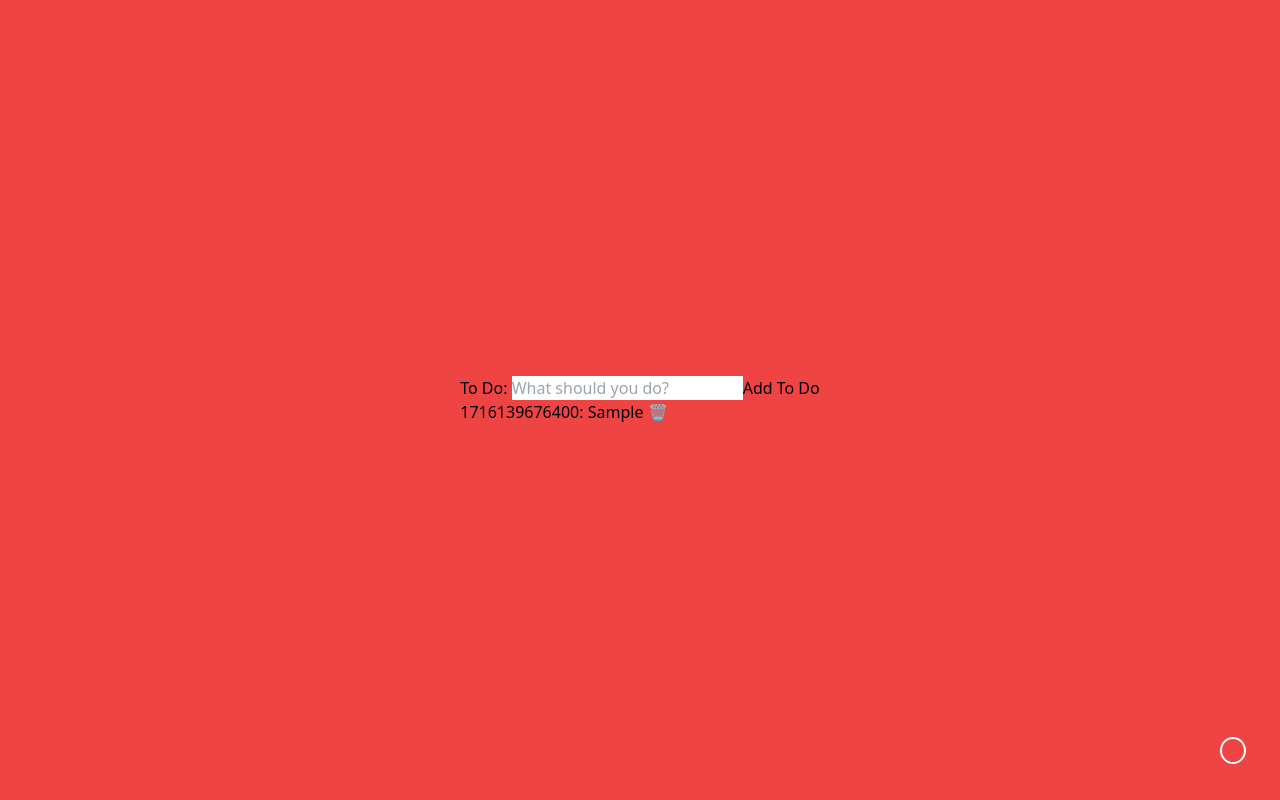
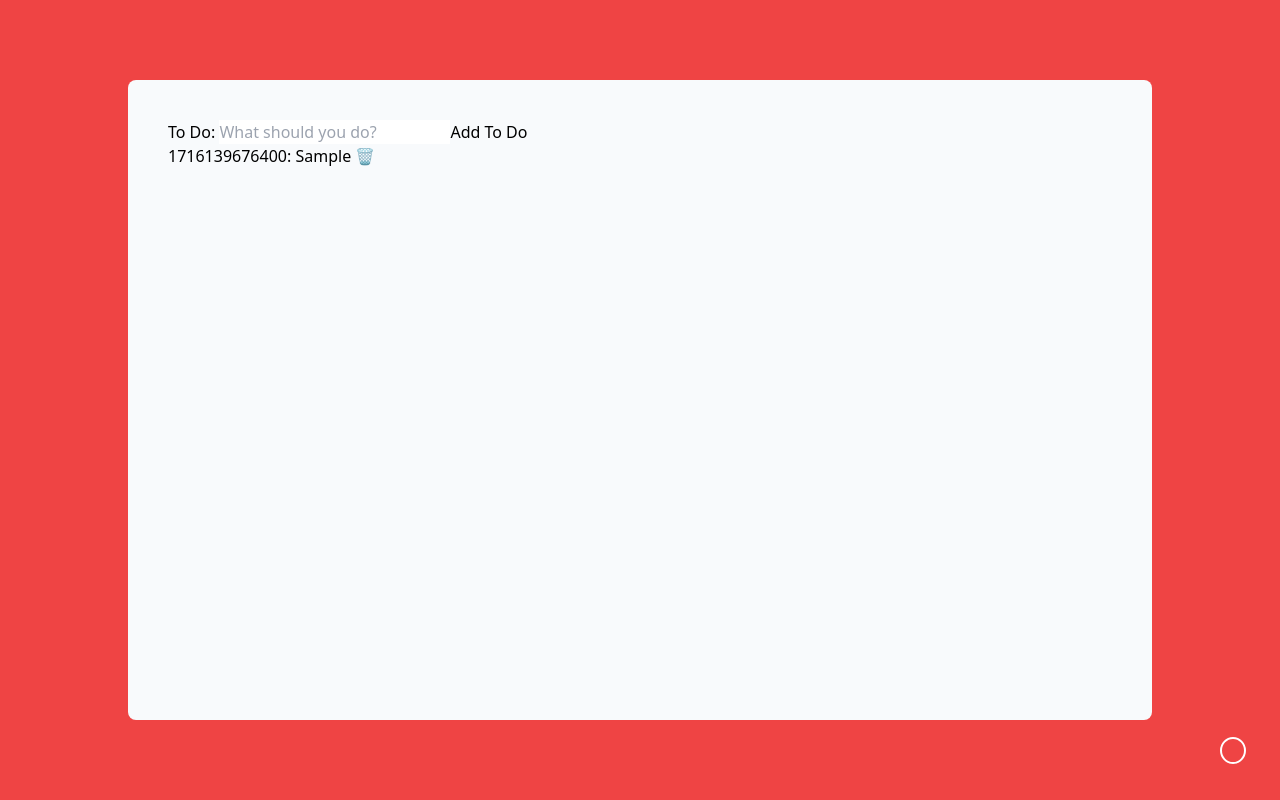
Before and after one commit to freirart/to-do-list, a React (Vite) app: page / in a window 1280 px wide. Both pictures are taken after typing "Sample" into the empty fields and a click on the button "Add To Do". Built offline with nearby package versions, Linux system fonts and the light colour scheme.

Commit message:
list to-dos component; provider outside main

```diff
--- a/src/ToDoApp.tsx
+++ b/src/ToDoApp.tsx
@@ -1,28 +1,17 @@
 import AddToDoInput from './components/AddToDoInput/AddToDoInput';
 import Background from './components/Background/Background';
-import { useRemoveToDo, useToDos } from './store/ToDoStore';
+import ListToDos from './components/ListToDos/ListToDos';
+import Store from './store';
 
 export default function ToDoApp() {
-  const todos = useToDos();
-  const removeToDo = useRemoveToDo();
-
   return (
     <Background>
-      <main>
-        <AddToDoInput />
-        <ul>
-          {todos.map(({ id, todo }, index) => (
-            <li key={index}>
-              {id}: {todo}{' '}
-              <button onClick={() => removeToDo(index)}>
-                <span aria-label="Trash bin" role="img">
-                  🗑
-                </span>
-              </button>
-            </li>
-          ))}
-        </ul>
-      </main>
+      <Store.Provider initialState={{ todos: [] }}>
+        <main className="w-4/5 h-4/5 bg-slate-50 rounded-lg p-10">
+          <AddToDoInput />
+          <ListToDos />
+        </main>
+      </Store.Provider>
     </Background>
   );
 }
--- /dev/null
+++ b/src/components/ListToDos/ListToDos.tsx
@@ -0,0 +1,21 @@
+import { useRemoveToDo, useToDos } from '../../store/ToDoStore';
+
+export default function ListToDos() {
+  const todos = useToDos();
+  const removeToDo = useRemoveToDo();
+
+  return (
+    <ul>
+      {todos.map(({ id, todo }, index) => (
+        <li key={index}>
+          {id}: {todo}{' '}
+          <button onClick={() => removeToDo(index)}>
+            <span aria-label="Trash bin" role="img">
+              🗑
+            </span>
+          </button>
+        </li>
+      ))}
+    </ul>
+  );
+}
--- a/src/main.tsx
+++ b/src/main.tsx
@@ -1,14 +1,11 @@
 import React from 'react';
 import ReactDOM from 'react-dom/client';
 import ToDoApp from './ToDoApp';
-import Store from './store';
 
 import './globals.css';
 
 ReactDOM.createRoot(document.getElementById('root')!).render(
   <React.StrictMode>
-    <Store.Provider initialState={{ todos: [] }}>
-      <ToDoApp />
-    </Store.Provider>
+    <ToDoApp />
   </React.StrictMode>
 );
```
